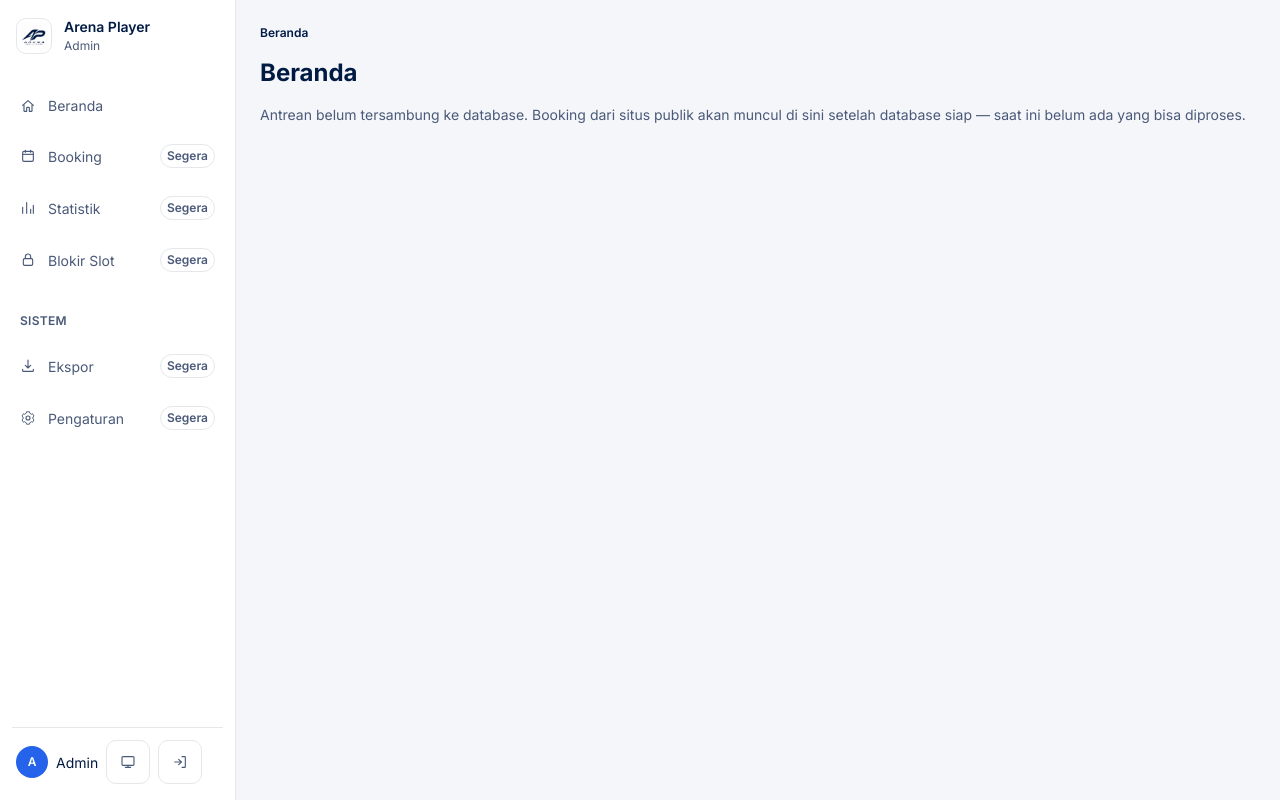
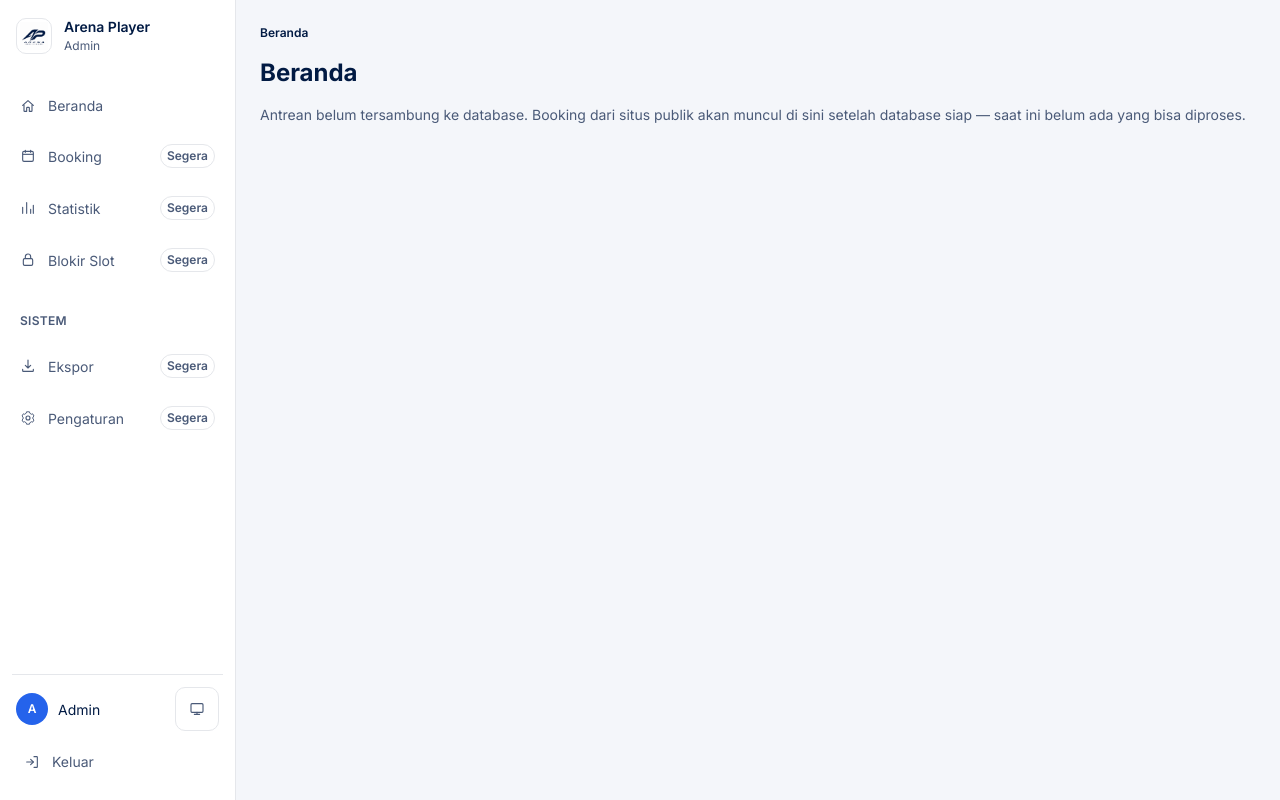
Before and after one commit to arayhan/arena-player-admin, a Next.js app: page / in a window 1280 px wide. Built offline with nearby package versions, Linux system fonts and the light colour scheme.

Commit message:
fix(ui): separate logout into dedicated labelled row

```diff
--- a/src/app/(dashboard)/_components/sidebar-nav.tsx
+++ b/src/app/(dashboard)/_components/sidebar-nav.tsx
@@ -198,11 +198,13 @@ export function SidebarNav() {
         </div>
       </nav>
 
-      {/* The two icon buttons in this row are 44px square rather than
-          32px — the sidebar is dense on purpose, but the drawer it lives in
-          only exists below 1000px, where every control in it is a thumb
-          target. The avatar stays 32px: it is aria-hidden decoration. */}
-      <div className="flex items-center gap-2 border-t border-border p-1 pt-3">
+      {/* Footer cluster: identity + theme toggle on the top row, and logout
+          as a dedicated, labelled full-width row below. Keeping logout separate
+          prevents the destructive session-ending action from being an accidental-tap
+          twin of the theme utility toggle. Both interactive targets meet the
+          44px floor (dev-rules.md). */}
+      <div className="flex flex-col gap-2 border-t border-border p-1 pt-3">
+        <div className="flex items-center gap-2.5">
           <span
             aria-hidden="true"
             className="flex h-8 w-8 flex-none items-center justify-center rounded-full bg-accent text-xs font-semibold text-accent-ink"
@@ -217,16 +219,18 @@ export function SidebarNav() {
               guards, and a field manager who sees their own field named wrongly
               stops trusting every figure this app will later show them.
               Restore it when the client confirms the real name. */}
-        <span className="flex min-w-0 flex-col">
+          <span className="flex min-w-0 flex-1 flex-col">
             <span className="truncate text-sm font-medium text-ink">Admin</span>
           </span>
           <ThemeToggle />
-        <form method="POST" action="/api/auth/logout">
+        </div>
+
+        <form method="POST" action="/api/auth/logout" className="w-full">
           <button
             type="submit"
-            className="inline-flex h-11 w-11 flex-none items-center justify-center rounded-control border border-border text-ink-muted hover:border-input-border hover:text-ink"
+            className="flex w-full items-center gap-3 rounded-control px-2 py-3 text-sm font-medium text-ink-muted hover:bg-border hover:text-ink"
           >
-            <svg viewBox="0 0 24 24" fill="none" aria-hidden="true" className="h-4 w-4">
+            <svg viewBox="0 0 24 24" fill="none" aria-hidden="true" className="h-4 w-4 flex-none">
               <path
                 d="M15 4H19C19.55 4 20 4.45 20 5V19C20 19.55 19.55 20 19 20H15"
                 stroke="currentColor"
@@ -242,7 +246,7 @@ export function SidebarNav() {
               />
               <path d="M14 12H4" stroke="currentColor" strokeWidth="1.7" strokeLinecap="round" />
             </svg>
-            <span className="sr-only">Keluar</span>
+            Keluar
           </button>
         </form>
       </div>
```
Lines whose indentation alone changed are shown as unchanged.
